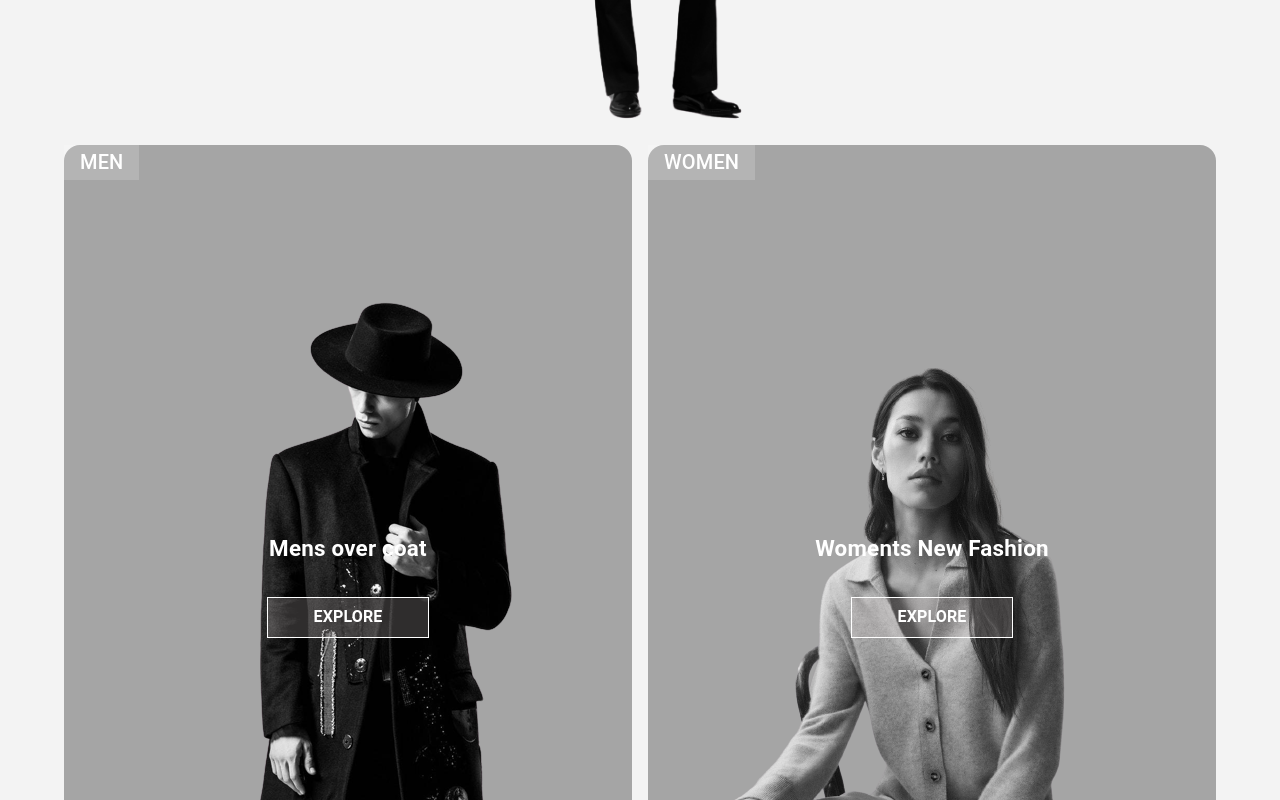
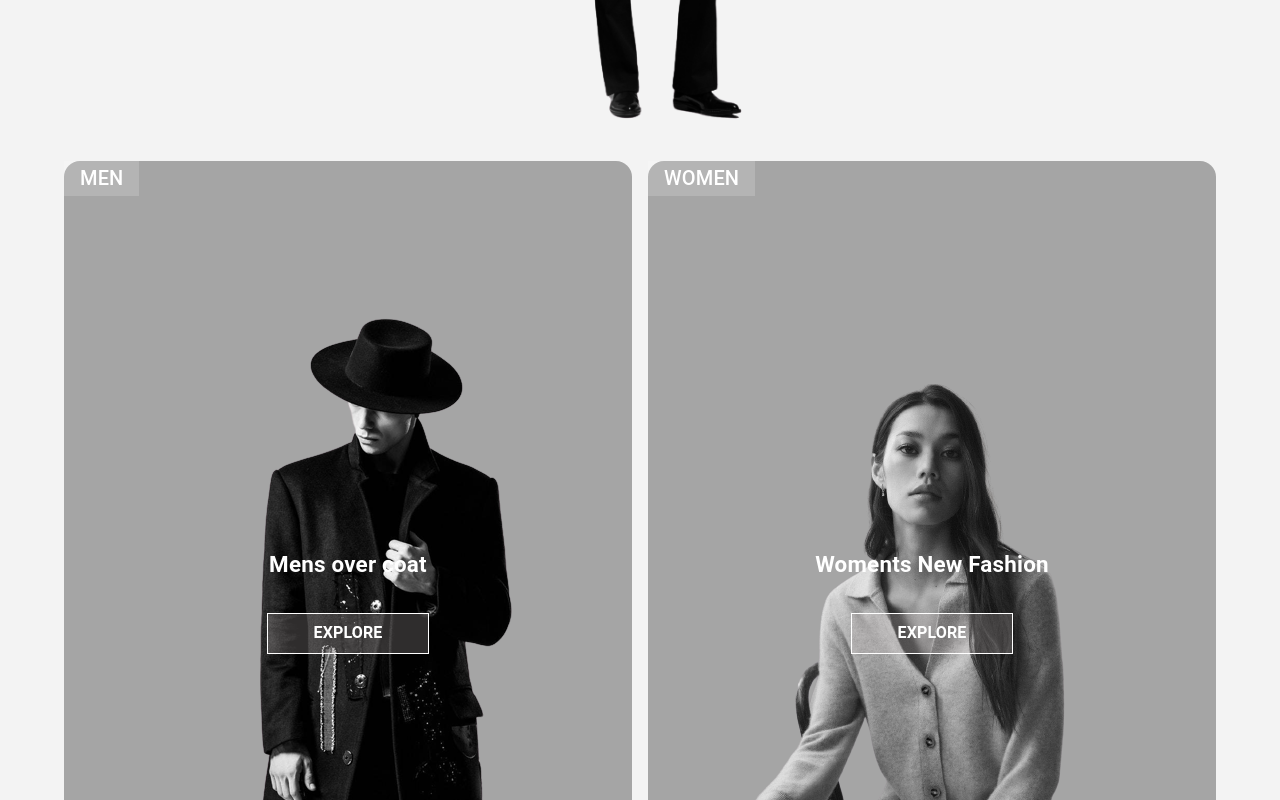
Before and after one commit to mrnitj/Fashion., a React (Vite) app: page /sample in a window 1280 px wide. Shown: the part 460-1260 px from the top of the page. Built offline with nearby package versions, Linux system fonts and the light colour scheme; a web font is replaced by a local one.

Commit message:
updated : navigation

```diff
--- a/src/Components/Home/NavigationSection.tsx
+++ b/src/Components/Home/NavigationSection.tsx
@@ -9,7 +9,10 @@ import Img8 from "../../Assets/img8.png";
 
 // styles---------------
 
-const MainContainer = styled(Container)(({ theme }) => ({}));
+const MainContainer = styled(Container)(({ theme }) => ({
+    marginTop:'1rem',
+    marginBottom:'2rem'
+}));
 
 const GridContainer = styled(Grid)({});
 const GridItem = styled(Grid)(({ theme }) => ({}));
```
